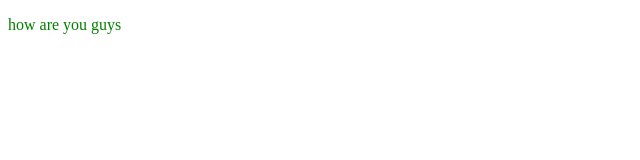
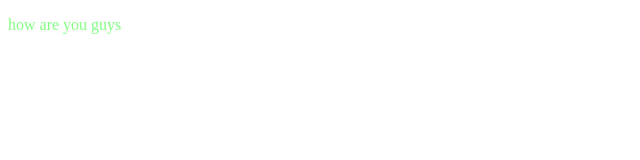
Before and after one commit to Vinaybosamiya/ecommerces, a plain HTML site: page index.html in a window 1280 px wide. Shown: the whole page, without its empty margins (0-640 px from the left). Drawn offline with Linux system fonts and the light colour scheme.

Commit message:
change style.css color

```diff
--- a/style.css
+++ b/style.css
@@ -1,3 +1,3 @@
 p{
-    color: green;
+    color: rgb(131, 255, 131);
 }
```
